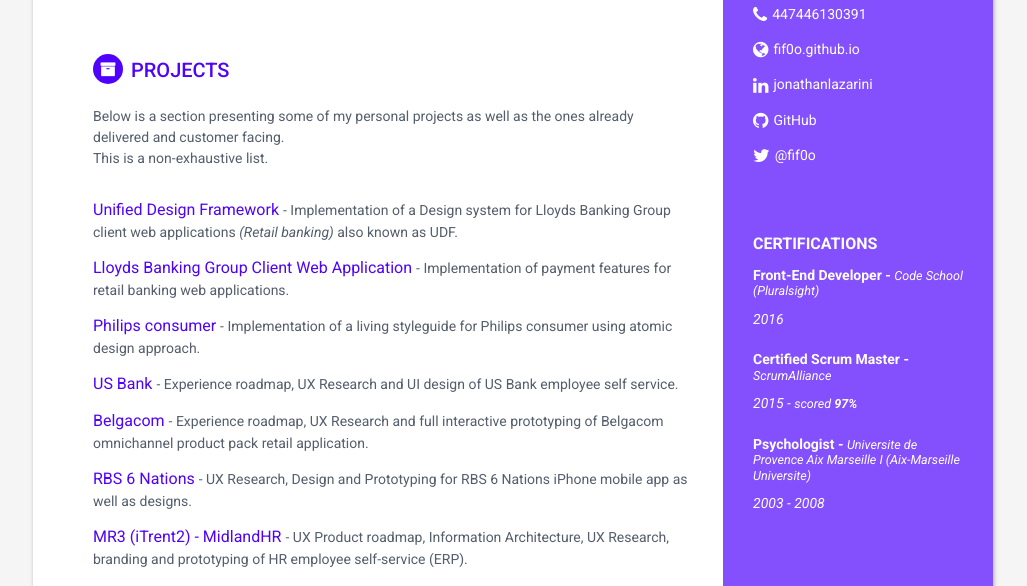
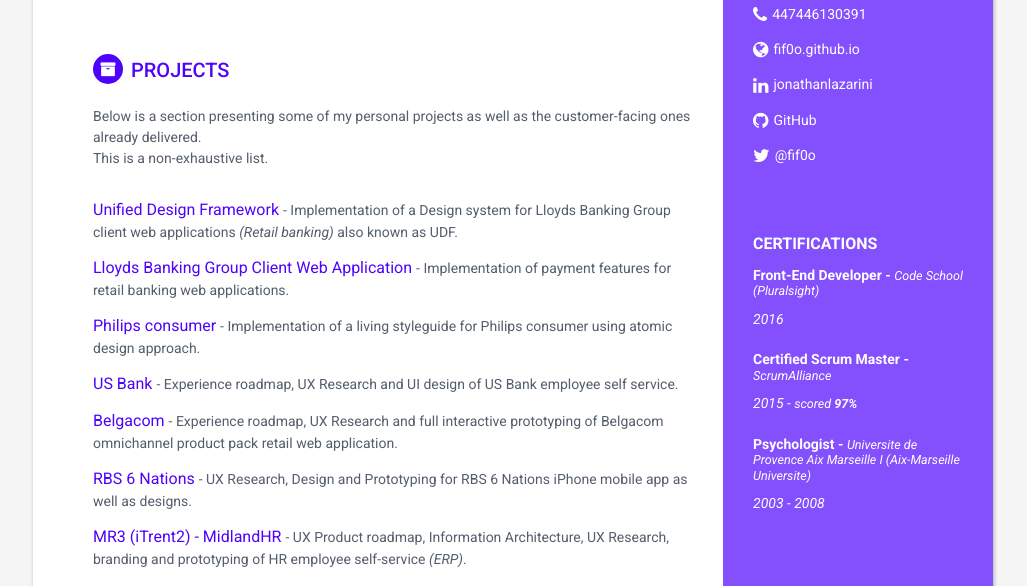
Before and after one commit to FiF0o/online-cv, a Jekyll site: the page built from index.html, in a window 1280 px wide and 900 px high. Shown: the part 314-900 px from the top of the window, without its empty margins (127-1154 px from the left). Built offline with Jekyll 4.4.1, drawn with Linux system fonts in a browser that asks for light colours.

Commit message:
fix minor typos

```diff
--- a/_config.yml
+++ b/_config.yml
@@ -9,12 +9,12 @@
 pic: jonlazarini.png
 summary: 'I am a UX Engineer with over 10 years of experience combining Service design, User Centric approaches with a big interest for Front-end development.
 </br></br>
-I worked across sectors (Finance, Oil & Gas, Automotive, HR, NGO, Defense, Teleco, Retail, Fashion) delivering exprience on various platforms (web, native.
-My experiences include helping stakeolder define products, giving a voice to customers, and iterating with rapid protoyping solutions. I also an interest in crafting design systems for organisations when needed.
+I worked across sectors (Finance, Oil & Gas, Automotive, HR, NGO, Defense, Teleco, Retail, Fashion) delivering products on various platforms (web, native).
+My experiences include helping stakeholders define products, giving a voice to customers, and iterating with rapid protoyping solutions. I also have an interest in crafting design systems for organisations when needed.
 You can have a look at some of the public projects on this <a href="fif0o.github.io" target="_blank">website</a>.
 </br></br>
-I am a huge advocate of agile, lean frameworks as it gives a voice to the end-user and the business.
-My new aspirations are still trying to create user centered solutions and learning more about machine learning, deep learning, artificial, neural network & electronics.'
+I am a huge advocate of agile, lean frameworks.
+My new aspirations are still trying to create user centered solutions and learning more about machine learning, deep learning, artificial intelligence, neural networks & electronics.'
 
 #sidebar links
 email: jonathan.lazarini@wanadoo.fr
--- a/_data/projects.yml
+++ b/_data/projects.yml
@@ -1,5 +1,5 @@
 - intro:
-  description: "Below is a section presenting some of my personal projects as well as the ones already delivered and customer facing.</br>This is a non-exhaustive list."
+  description: "Below is a section presenting some of my personal projects as well as the customer-facing ones already delivered.</br>This is a non-exhaustive list."
 
 - project:
   title: Unified Design Framework
@@ -20,14 +20,14 @@
 - project:
   title: Belgacom
   link: "https://www.proximus.be/en/id_zwpr_p/personal/products.html"
-  tagline: "Experience roadmap, UX Research and full interactive prototyping of Belgacom omnichannel product pack retail application."
+  tagline: "Experience roadmap, UX Research and full interactive prototyping of Belgacom omnichannel product pack retail web application."
 - project:
   title: RBS 6 Nations
   tagline: "UX Research, Design and Prototyping for RBS 6 Nations iPhone mobile app as well as designs."
 - project:
   title: MR3 (iTrent2) - MidlandHR
   link: "https://www.mhr.co.uk/"
-  tagline: "UX Product roadmap, Information Architecture, UX Research, branding and prototyping of HR employee self-service (ERP)."
+  tagline: "UX Product roadmap, Information Architecture, UX Research, branding and prototyping of HR employee self-service <em>(ERP)</em>."
 - project:
   title: R-Link2 - Renault
   link: "https://group.renault.com/en/news/blog-renault/r-link-2-the-personalized-intuitive-connected-multimedia-system/"
```
